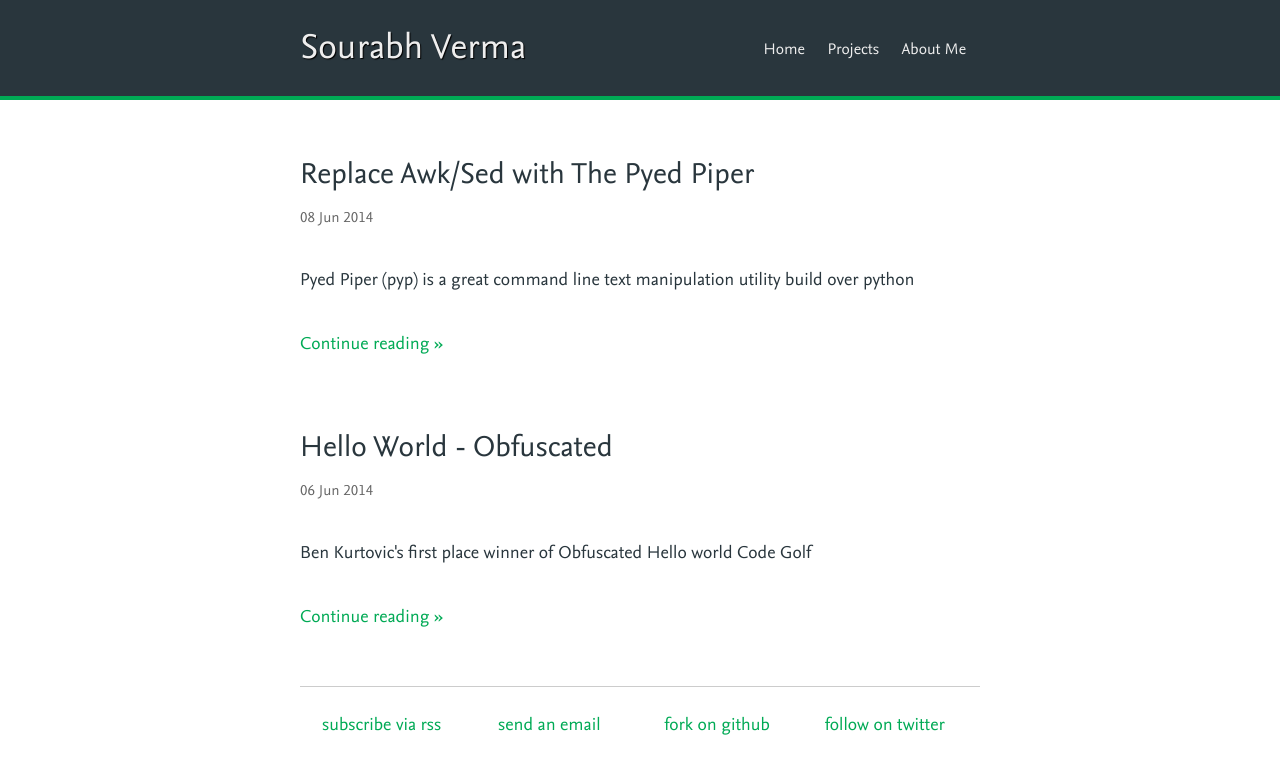
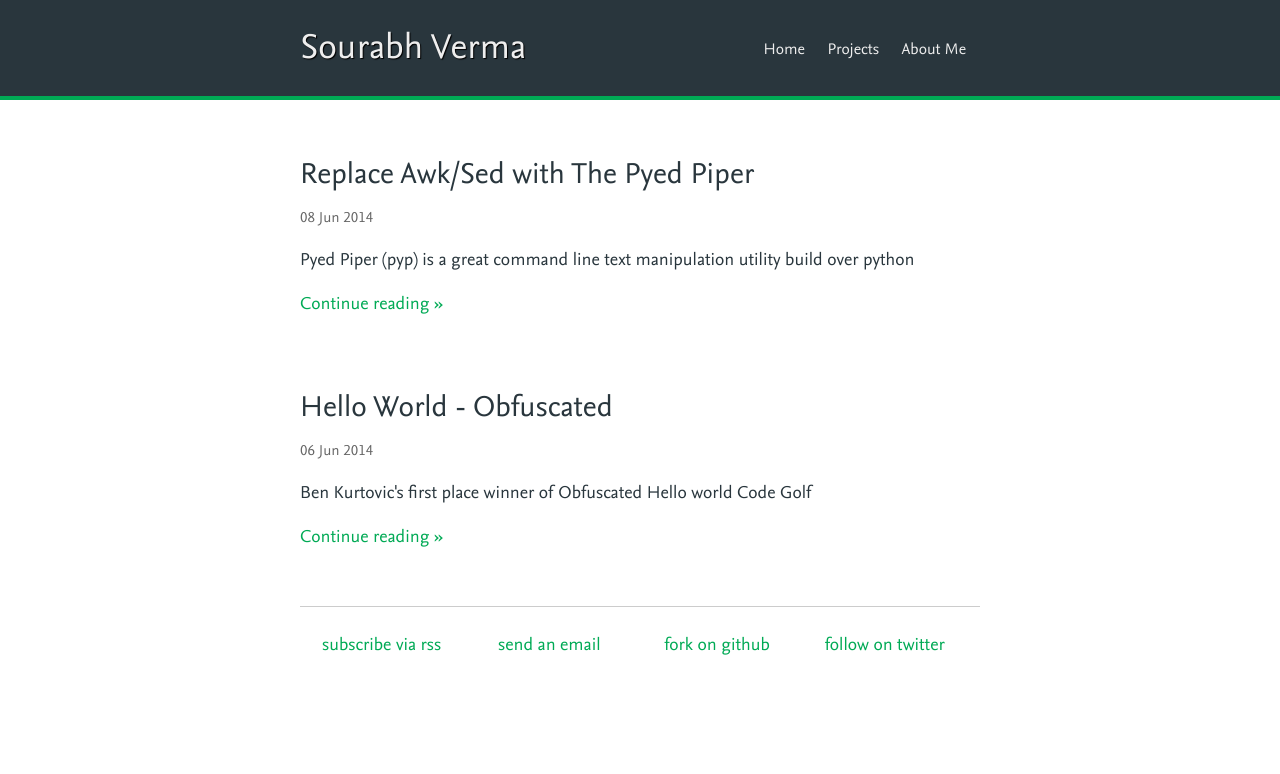
Before and after one commit to sourabhv/sourabhv.github.io, a Jekyll site: the page built from index.html, in a window 1280 px wide. Shown: the top 774 px of the page. Built offline with Jekyll 4.4.1, drawn with Linux system fonts in a browser that asks for light colours; Markdown is read by kramdown in place of the engine named in the settings; comment, search, counter and statistics services are not loaded.

```diff
--- a/_config.yml
+++ b/_config.yml
@@ -3,3 +3,4 @@ descripton: My Blog
 url: http://www.sourabhverma.com
 markdown: redcarpet
 highlighter: pygments
+permalink: /posts/:title
--- a/css/main.css
+++ b/css/main.css
@@ -194,7 +194,7 @@ header nav a {
 }
 
 .post-desc {
-  margin: 40px 0;
+  margin: 20px 0;
   font-size: 18px;
   line-height: 30px;
 }
```
